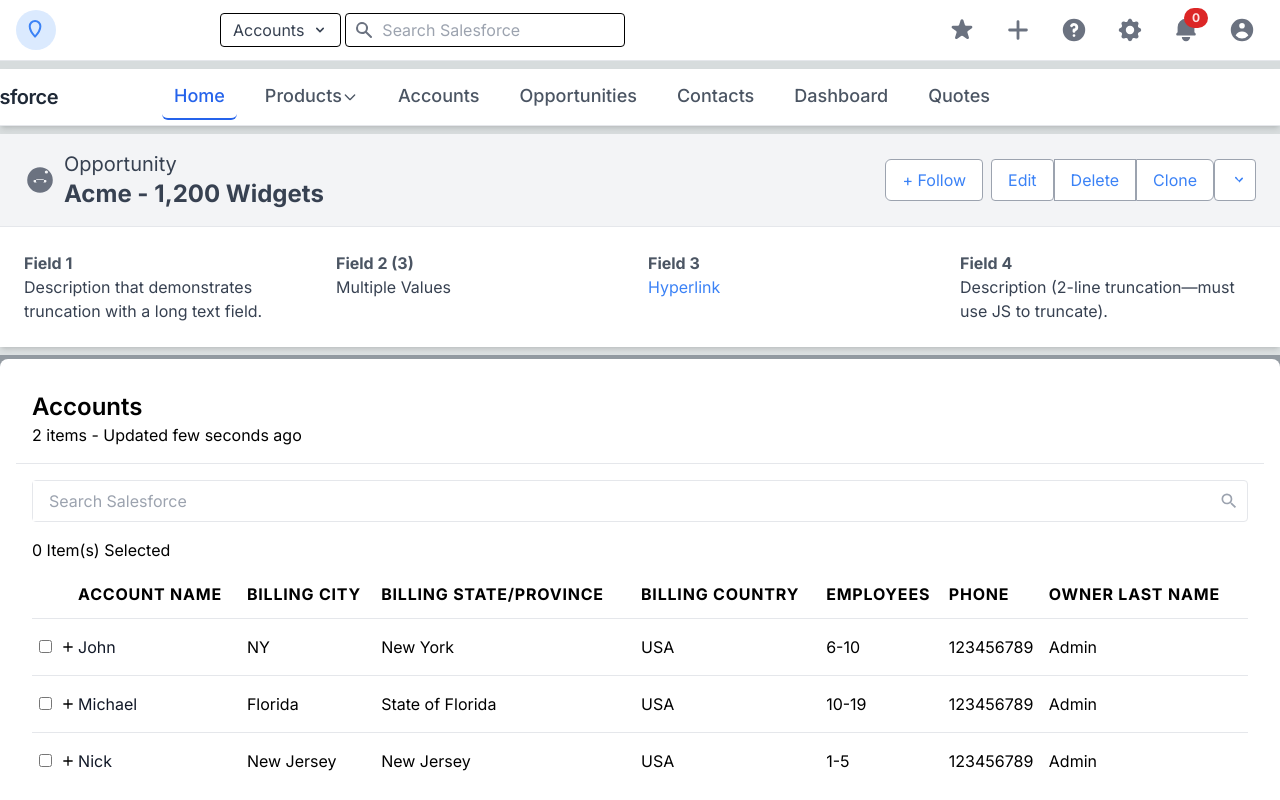
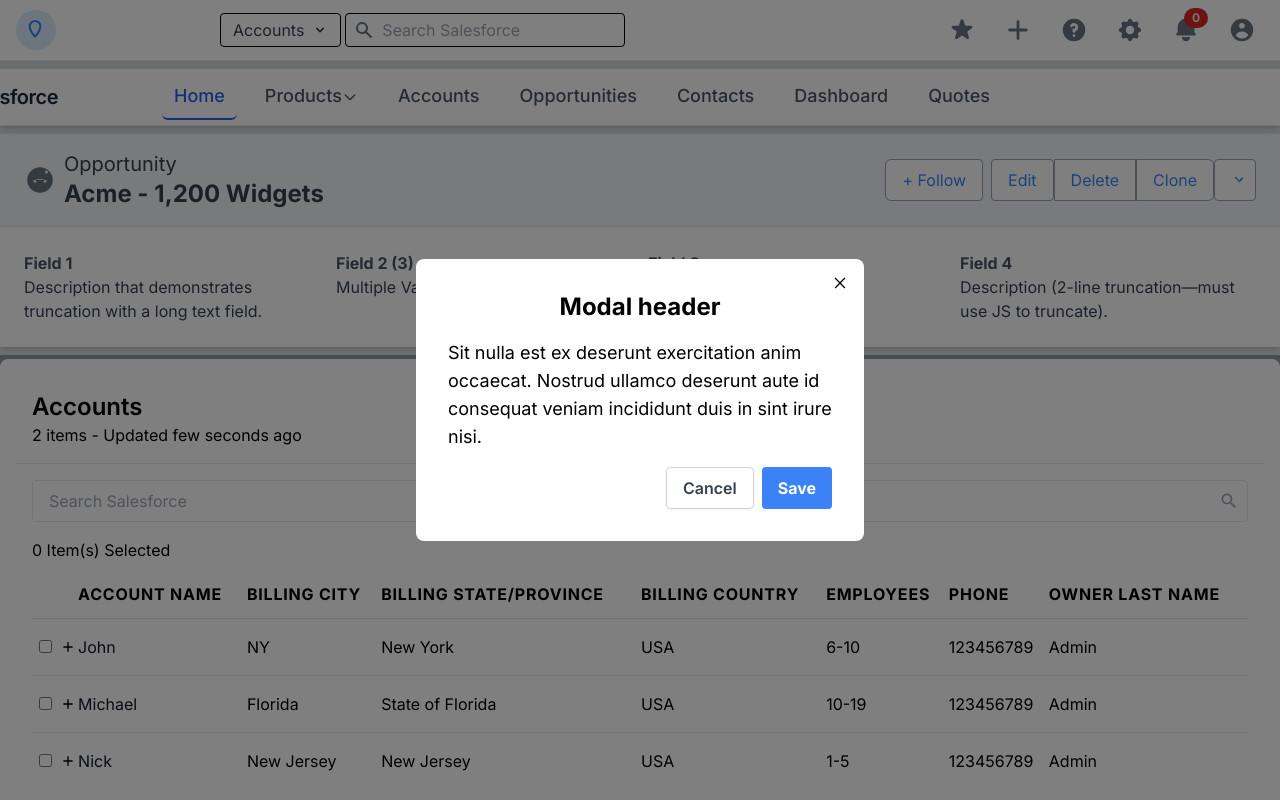
Before and after one commit to hamzaq453/AxiQDesignSystem, a Next.js app: page / in a window 1280 px wide. Shown: the top 800 px of the page. Built offline with nearby package versions, Linux system fonts and the light colour scheme.

Commit message:
Modals added

```diff
--- /dev/null
+++ b/src/app/components/Modals.tsx
@@ -0,0 +1,61 @@
+import React from 'react';
+import { AiOutlineClose } from 'react-icons/ai'; // Make sure to install react-icons
+
+// If you later decide to accept props, like a close handler or children, define them here:
+type ModalProps = {
+  // onClose: () => void;
+  // children: React.ReactNode;
+};
+
+const Modal: React.FC<ModalProps> = () => {
+  // Placeholder function, replace with actual functionality
+  const handleClose = () => {
+    console.log('Close modal');
+  };
+
+  return (
+    <>
+      <div
+        className="fixed inset-0 z-50 overflow-auto bg-smoke-light flex"
+        role="dialog"
+        aria-modal="true"
+        aria-labelledby="modal-heading-01"
+      >
+        <div className="relative p-8 bg-white  text-black  w-full max-w-md m-auto flex-col flex rounded-lg">
+          <button
+            className="absolute top-0 right-0 m-4"
+
+            aria-label="Cancel and close"
+          >
+            <AiOutlineClose className="text-black" />
+          </button>
+          <div className="text-center">
+            <h1 id="modal-heading-01" className="text-2xl font-bold">Modal header</h1>
+          </div>
+          <div className="my-4">
+            <p className="text-left text-lg ">
+              Sit nulla est ex deserunt exercitation anim occaecat. Nostrud ullamco deserunt aute id consequat veniam incididunt duis in sint irure nisi.
+            </p>
+            {/* More content */}
+          </div>
+          <div className="flex justify-end">
+            <button
+              className="bg-transparent hover:bg-gray-100 text-gray-700 font-semibold py-2 px-4 border border-gray-300 rounded shadow-sm hover:shadow"
+              aria-label="Cancel and close"
+            >
+              Cancel
+            </button>
+            <button
+              className="ml-2 bg-blue-500 hover:bg-blue-700 text-white font-bold py-2 px-4 rounded"
+            >
+              Save
+            </button>
+          </div>
+        </div>
+      </div>
+      <div className="fixed inset-0 bg-black opacity-50 z-40" role="presentation"></div>
+    </>
+  );
+};
+
+export default Modal;
--- a/src/app/page.tsx
+++ b/src/app/page.tsx
@@ -7,6 +7,7 @@
 import FormLabel from "./components/FormLabel";
 import Layout from "./components/Layout";
 import Card from "./components/Card";
+import Modals from "./components/Modals";
 
 export default function Home() {
   return (
@@ -20,6 +21,7 @@
       <FormElementStacked/>
       <Layout/>
       <Card/>
+      <Modals/>
     </main>
   );
 }
```
